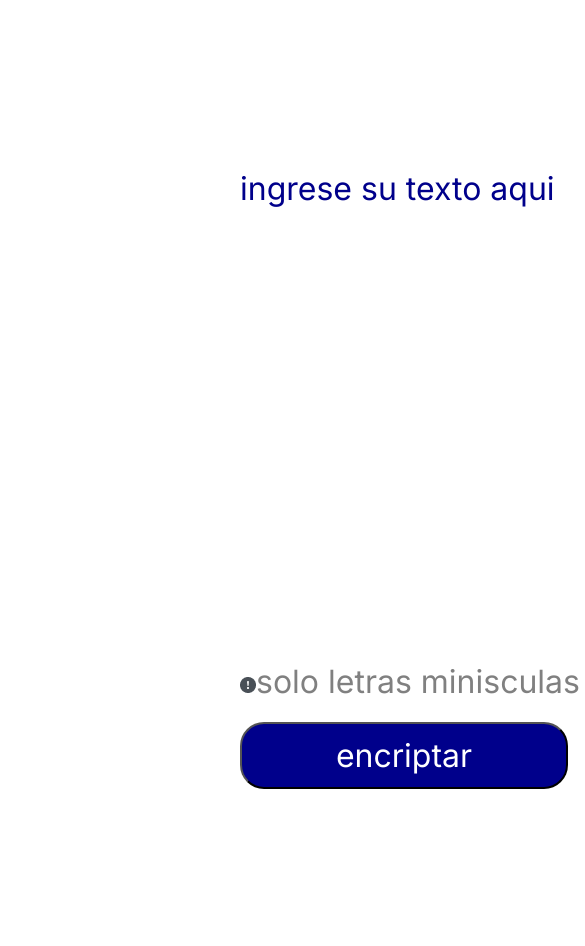
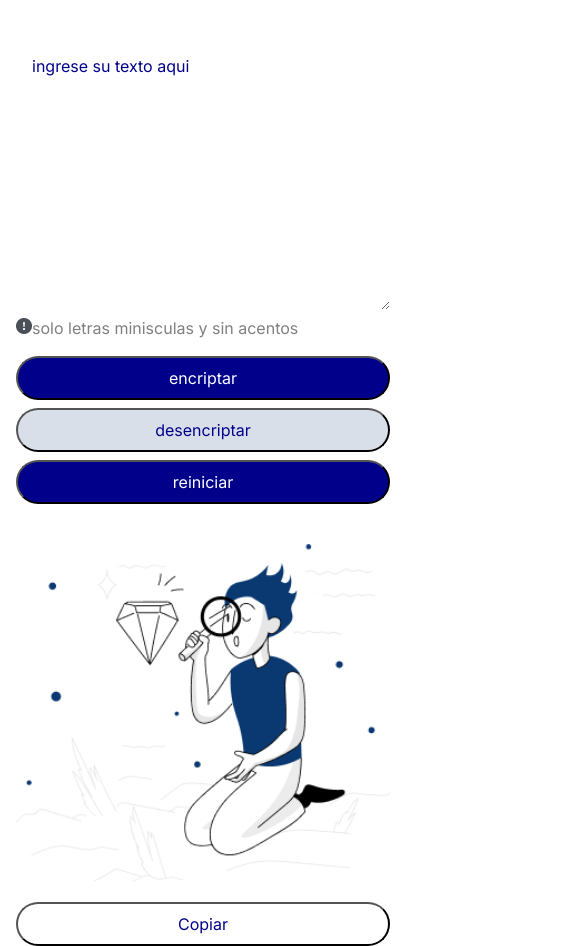
Before and after one commit to eltatis22/proyecto-alura01, a plain HTML site: page index.html in a window 390 px wide. Shown: the part 104-1050 px from the top of the page, 585 px wide, since content can reach past the window. Before the commit the page ends 944 px from the top, so only its background shows below. Drawn offline with Linux system fonts and the light colour scheme.

Commit message:
job-done

```diff
--- a/estilos/style.css
+++ b/estilos/style.css
@@ -1,112 +1,219 @@
 @import url('https://fonts.googleapis.com/css2?family=Inter:ital,opsz,wght@0,14..32,100..900;1,14..32,100..900&family=Krona+One&family=Montserrat:ital,wght@0,100..900;1,100..900&display=swap');
 
+:root {
+    --color-fondo: white;
+    --color-botones: darkblue;
+    --color-desencriptar: #D8DFE8;
+    --font-size-base: 16px; /* Base size for rem calculations */
+}
 
-:root{
-    --color-fondo : white;
-    --color-botones:darkblue;
-    --color-desencriptar: #D8DFE8;
+html {
+    font-size: var(--font-size-base); /* 16px = 1rem */
+}
 
-}
-*{
+* {
     padding: 0;
     margin: 0;
     box-sizing: border-box;
     background-color: var(--color-fondo);
-    font-family: "Inter";
+    font-family: "Inter", sans-serif;
     font-weight: 400;
-    font-size: 32px;
-    line-height: 150%;
-
+    font-size: 1rem; /* 16px */
+    line-height: 1.5;
 }
 
-.logo{
-    padding-top: 40px;
-    padding-left: 40px;
-
+.logo {
+    padding-top: 2.5rem; /* 40px */
+    padding-left: 2.5rem; /* 40px */
 }
 
-.main-contenido{
+.main-contenido {
     display: flex;
-    padding-left: 240px;
+    flex-direction: row;
     justify-content: space-between;
+    padding-left: 15rem; /* 240px */
+    gap: 1rem; /* Space between sections */
 }
 
-.text-area{
-    border: none;
-    padding-top: 168px;
-    text-transform: lowercase;
-
-
+.text-area-container {
+    position: relative;
+    width: 100%;
 }
 
-::placeholder{color: var(--color-botones);}
+.text-area {
+    width: 100%;
+    border: none;
+    padding: 10rem 1rem 1rem 1rem; /* Adjust padding */
+    text-transform: lowercase;
+}
 
-    .text-area:focus{
+::placeholder {
+    color: var(--color-botones);
+}
+
+.text-area:focus {
     outline: none;
 }
 
-.cartel{
-    color: grey
+.cartel {
+    color: grey;
 }
 
-.contenedor-botones{
-    width: 680px;
-    height: 67px;
+.contenedor-botones {
+    width: 100%;
+    max-width: 42.5rem; /* 680px */
+    height: auto;
     display: flex;
+    flex-direction: row;
     justify-content: space-between;
-    justify-items: center;
-    margin-top: 16px;
-
+    margin-top: 1rem; /* 16px */
+    gap: 1.5rem; /* 24px */
 }
 
-.boton-contenedor{
-   width: 328px;
-   border-radius: 24px;
+.boton-contenedor, .boton-contenedor2, .boton-reiniciar {
+    border-radius: 1.5rem; /* 24px */
     color: white;
-   background-color: var(--color-botones);
-   gap: 24px;
-
+    padding: 0.5rem 0; /* Adjust padding */
+    cursor: pointer;
+    width: 100%;
+    text-align: center;
+    font-size: 1rem; /* 16px */
 }
 
-.boton-contenedor2{
-    width: 328px;
-    border-radius: 24px;
+.boton-contenedor {
+    background-color: var(--color-botones);
+}
+
+.boton-contenedor2 {
     background-color: var(--color-desencriptar);
     color: var(--color-botones);
 }
 
-.mensaje{
-    background-color: var(--color-desencriptar);
-    border: none;
-    margin-top: 40px;
-    background-image: url(/assets/Muñeco.png);
-    background-repeat: no-repeat;
-    margin-right: 40px;
-    padding-top: 243px;
-    border-radius: 32px;
-    justify-content: center;
-    background-color: white;
-
+.boton-reiniciar {
+    background-color: var(--color-botones);
 }
 
-.mensaje:focus{
-    outline: none;
+.mensaje-container {
+    position: relative;
+    width: 100%;
+    max-width: 25rem; /* 400px */
+    margin-top: 2.5rem; /* 40px */
 }
 
-.caja-copiar{
-    display: flex;
-    width: 336px;
-    height: 67px;
-    justify-content: center;
-
-
+.mensaje {
+    background-color: white;
+    border: none;
+    padding: 10rem 1rem 1rem 1rem; /* Adjust padding */
+    border-radius: 2rem; /* 32px */
+    width: 100%;
+    box-sizing: border-box;
+    position: relative;
+    background-repeat: no-repeat;
+    background-size: contain; /* Ensure the image fits */
+    background-position: center;
 }
 
-.boton-copiar{
-    width: 336px;
-    border-radius: 24px;
+.imagen-mensaje {
+    position: absolute;
+    top: 0;
+    left: 0;
+    width: 100%;
+    height: auto;
+}
+
+.caja-copiar {
+    display: flex;
+    width: 100%;
+    justify-content: center;
+    margin-top: 1rem; /* Space between elements */
+}
+
+.boton-copiar {
+    border-radius: 1.5rem; /* 24px */
     color: var(--color-botones);
     cursor: pointer;
-    position: absolute;
+    padding: 0.5rem 0; /* Adjust padding */
+    width: 100%;
+    text-align: center;
+    font-size: 1rem; /* 16px */
+}
 
+.hidden {
+    display: none;
 }
+
+/* Media Queries */
+
+/* Tablets (portrait and landscape) */
+@media (max-width: 48rem) { /* 768px */
+    .main-contenido {
+        flex-direction: column;
+        padding-left: 1.5rem; /* Adjust padding */
+    }
+
+    .contenedor-botones {
+        flex-direction: column;
+        width: 100%;
+        gap: 1rem; /* Space between buttons */
+    }
+
+    .boton-contenedor, .boton-contenedor2, .boton-reiniciar {
+        width: 100%;
+        max-width: none; /* Full width on small screens */
+    }
+
+    .mensaje-container {
+        max-width: 100%;
+        margin-top: 1.5rem; /* Adjust margin */
+    }
+
+    .mensaje {
+        padding-top: 5rem; /* Adjust padding */
+    }
+}
+
+/* Mobile Phones */
+@media (max-width: 30rem) { /* 480px */
+    .logo {
+        padding-top: 1.5rem; /* Adjust padding */
+        padding-left: 1.5rem; /* Adjust padding */
+    }
+
+    .main-contenido {
+        padding-left: 1rem; /* Adjust padding */
+    }
+
+    .text-area {
+        padding-top: 5rem; /* Adjust padding */
+    }
+
+    .contenedor-botones {
+        flex-direction: column;
+        gap: 0.5rem; /* Space between buttons */
+    }
+
+    .boton-contenedor, .boton-contenedor2, .boton-reiniciar {
+        width: 100%;
+    }
+
+    .mensaje {
+        padding-top: 5rem; /* Adjust padding */
+    }
+}
+
+/* Desktop Screens */
+@media (min-width: 64rem) { /* 1024px and up */
+    .main-contenido {
+        padding-left: 15rem; /* 240px */
+    }
+
+    .text-area, .mensaje {
+        width: 48%;
+    }
+
+    .contenedor-botones {
+        width: 42.5rem; /* 680px */
+        flex-direction: row;
+        justify-content: space-between;
+    }
+}
--- a/index.html
+++ b/index.html
@@ -19,16 +19,20 @@
             <p><img src="assets/bi_exclamation-circle-fill.png" alt="advertencia">solo letras minisculas y sin acentos</p>
         </div>
         <div class="contenedor-botones">
-            <button class="boton-contenedor" onclick="botonEncripta();"  >encriptar</button>
-            <button class="boton-contenedor2" >desencriptar</button>
+            <button class="boton-contenedor" onclick="botonEncriptar();"  >encriptar</button>
+            <button class="boton-contenedor2" onclick="botonDesencriptar();" >desencriptar</button>
+            <button class="boton-reiniciar" onclick="botonReiniciar();">reiniciar</button>
         </div>
         </section>
 
         <section>
-            <textarea class="mensaje" cols="20" rows="10"></textarea>
+            <div class="mensaje-container">
+                <textarea class="mensaje" cols="20" rows="10"></textarea>
+                <img src="assets/Muñeco.png" alt="Imagen" class="imagen-mensaje">
+            </div>
 
             <div class="caja-copiar">
-                <button class="boton-copiar">Copiar</button>
+                <button class="boton-copiar" onclick="copiarTexto();">Copiar</button>
             </div>
 
         </section>
--- a/main.js
+++ b/main.js
@@ -1,29 +1,80 @@
 const textarea = document.querySelector(".text-area");
 const mensaje = document.querySelector(".mensaje");
+const imagenMensaje = document.querySelector(".imagen-mensaje");
 
-
-//La letra "e" es convertida para "enter"
-//La letra "i" es convertida para "imes"
-//La letra "a" es convertida para "ai"
-//La letra "o" es convertida para "ober"
-//La letra "u" es convertida para "ufat"
-
-
-function botonEncriptar(){
+function botonEncriptar() {
     const textoEncriptado = encriptar(textarea.value);
-    mensaje.value = textoEncriptado
+    mensaje.value = textoEncriptado;
+    mostrarImagen(false);
 }
 
-function encriptar(campoEncriptado){
-    let parametros = [["e","enter"],["i","imes"],["a","ai"], ["o", "ober"], ["u", "ufat"]];
+function encriptar(campoEncriptado) {
+    let parametros = [
+        ["e", "enter"],
+        ["i", "imes"],
+        ["a", "ai"],
+        ["o", "ober"],
+        ["u", "ufat"]
+    ];
 
-    campoEncriptado = campoEncriptado.tolowercase();
+    campoEncriptado = campoEncriptado.toLowerCase();
 
-    for(let i = 0; i  < parametros.length; i ++(){
-        if(campoEncriptado.includes(parametros[i][0])){
-            campoEncriptado = campoEncriptado.replaceall(parametros[i][0], parametros[i][1])
-        }
+    for (let i = 0; i < parametros.length; i++) {
+        campoEncriptado = campoEncriptado.replaceAll(parametros[i][0], parametros[i][1]);
     }
+
     return campoEncriptado;
+}
 
+function botonDesencriptar() {
+    const textoOriginal = textarea.value;
+    const textoDesencriptado = desencriptar(textoOriginal);
+    mensaje.value = textoDesencriptado;
+    mostrarImagen(textoDesencriptado === "");
 }
+
+function desencriptar(campoDesencriptado) {
+    let parametros = [
+        ["e", "enter"],
+        ["i", "imes"],
+        ["a", "ai"],
+        ["o", "ober"],
+        ["u", "ufat"]
+    ];
+
+    campoDesencriptado = campoDesencriptado.toLowerCase();
+
+    for (let i = 0; i < parametros.length; i++) {
+        campoDesencriptado = campoDesencriptado.replaceAll(parametros[i][1], parametros[i][0]);
+    }
+
+    return campoDesencriptado;
+}
+
+function botonReiniciar() {
+    location.reload();
+}
+
+function copiarTexto() {
+    const texto = mensaje.value;
+    if (texto.trim() === "") {
+        alert("No hay texto para copiar.");
+        return;
+    }
+
+    navigator.clipboard.writeText(texto)
+        .then(() => {
+            alert("Texto copiado al portapapeles.");
+        })
+        .catch((error) => {
+            console.error("Error al copiar el texto: ", error);
+        });
+}
+
+function mostrarImagen(mostrar) {
+    if (mostrar) {
+        imagenMensaje.classList.remove("hidden");
+    } else {
+        imagenMensaje.classList.add("hidden");
+    }
+}
```
Lines whose indentation alone changed are shown as unchanged.
